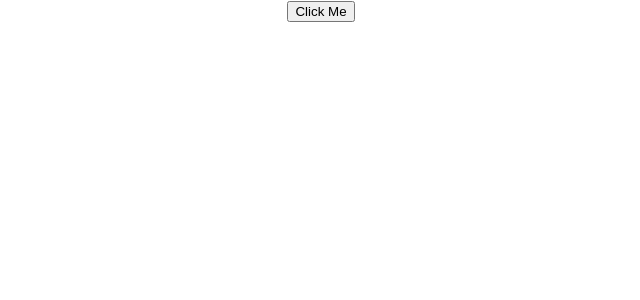
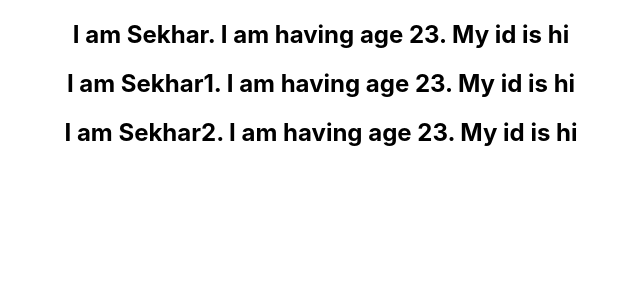
Before and after one commit to sekhar18virat/reactLearning, a React (Create React App) app: page / in a window 1280 px wide. Shown: the top 300 px of the page, without its empty margins (319-959 px from the left). Built offline with nearby package versions, Linux system fonts and the light colour scheme.

Commit message:
Passing values using map and sending it to class and returning div tags from there

```diff
--- a/src/App.js
+++ b/src/App.js
@@ -7,13 +7,15 @@ import Counter from './components/Counter';
 import FunctionEventHandling from './components/FunctionEventHandling';
 import EventBinding from './components/EventBinding';
 import Parent from './components/Parent';
+import NamedLists from './components/NamedLists';
 function App() {
   return (
     <div className="App">
       {/* <Counter /> */}
       {/* <FunctionEventHandling /> */}
       {/* <EventBinding /> */}
-  <Parent />
+  {/* <Parent /> */}
+ <NamedLists />
       {/* <Message /> */}
       {/* <Greet name = "sekhar" value = "sekhar"/>
       <Greet name = "react" value = "react"/>
--- /dev/null
+++ b/src/components/NamedLists.js
@@ -0,0 +1,32 @@
+import React from 'react'
+import Persons from './Persons'
+
+function NamedLists() {
+    const names = ["sekhar", "virat", "rocky"]
+    const persons = [{
+        id : "hi",
+        name : "Sekhar",
+        age : 23
+    },
+    {
+        id : "hi",
+        name : "Sekhar1",
+        age : 23
+    },{
+        id : "hi",
+        name : "Sekhar2",
+        age : 23
+    }
+]
+
+const personList = persons.map(person => (<Persons person = {person}></Persons>))
+
+  return (
+    <div>
+        {/* { names.map(name => <h2>{name}</h2>)}       */}
+    {personList}
+    </div>
+  )
+}
+
+export default NamedLists
--- /dev/null
+++ b/src/components/Persons.js
@@ -0,0 +1,12 @@
+import React from 'react'
+
+function Persons({person}) {
+    console.log(`person Details ${person.name}`)
+  return (
+    <div>
+      <h2> I am {person.name}. I am having age {person.age}. My id is {person.id}</h2>
+    </div>
+  )
+}
+
+export default Persons
```
